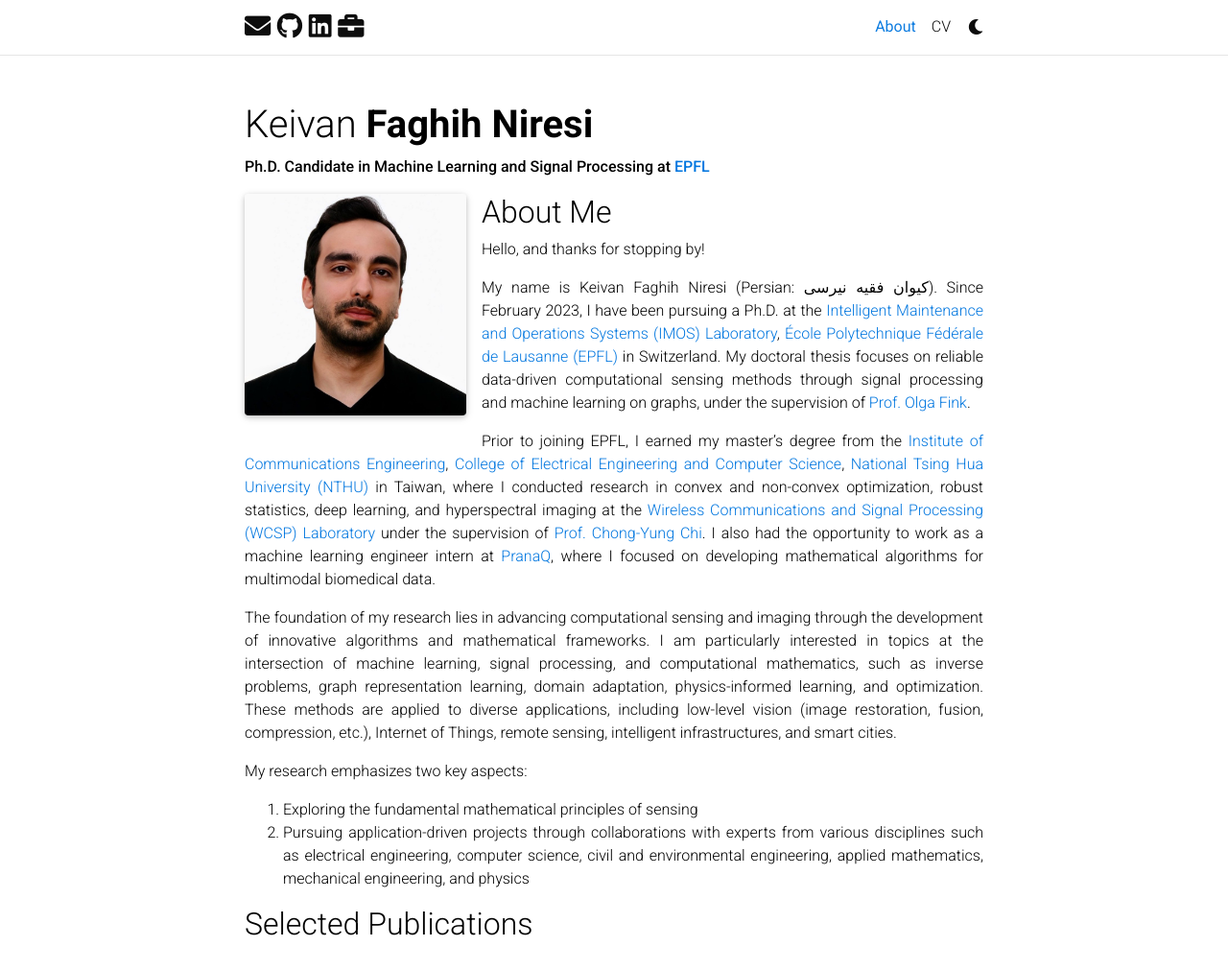
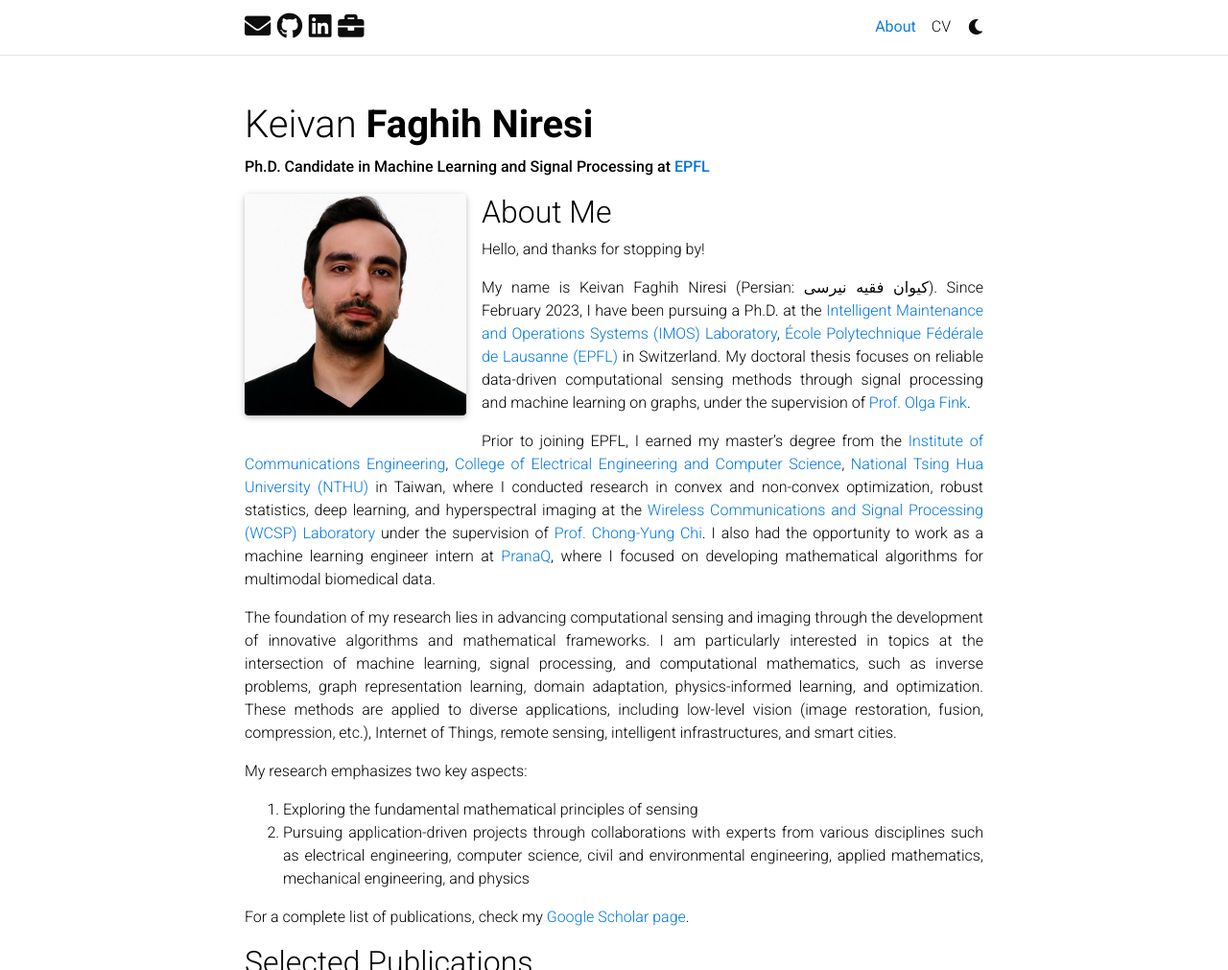
Before and after one commit to Keiv4n/keiv4n.github.io, a Jekyll site: the page built from _pages/about.md, in a window 1280 px wide and 1305 px high, cut to the strip 0-1011 px from the top of the window. Shown: the whole strip at 96% size. Built offline with Jekyll 4.4.1, drawn with Linux system fonts in a browser that asks for light colours; full-size pictures stand in for the smaller copies a plugin makes; comment, search, counter and statistics services are not loaded; a style sheet for code colours, icons or effects is not loaded.

Commit message:
Update about.md

```diff
--- a/_pages/about.md
+++ b/_pages/about.md
@@ -33,3 +33,5 @@ The foundation of my research lies in advancing computational sensing and imagin
 My research emphasizes two key aspects:
 1. Exploring the fundamental mathematical principles of sensing
 2. Pursuing application-driven projects through collaborations with experts from various disciplines such as electrical engineering, computer science, civil and environmental engineering, applied mathematics, mechanical engineering, and physics
+
+For a complete list of publications, check my [Google Scholar page](https://scholar.google.com/citations?hl=en&user=3qQfrzwAAAAJ).
```
